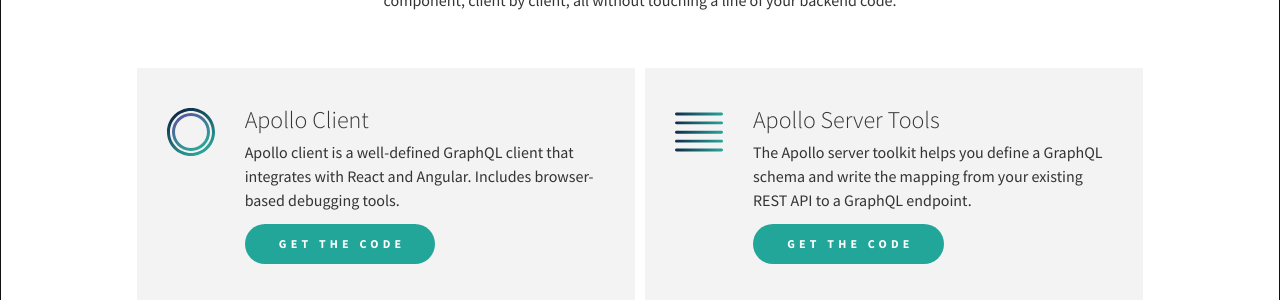
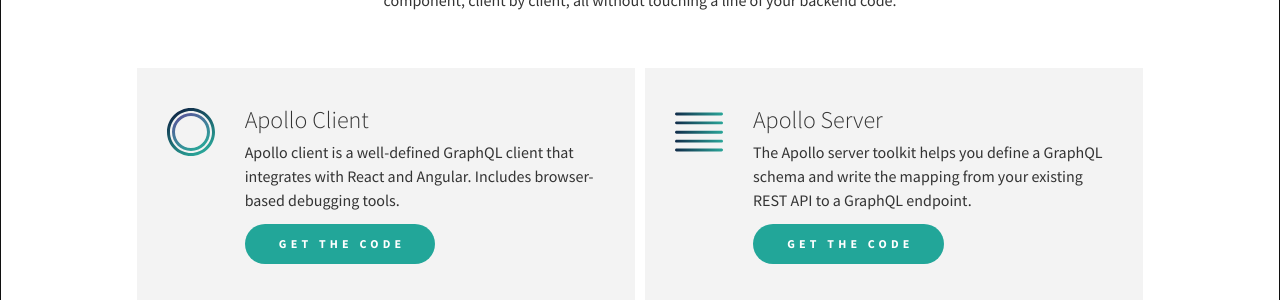
Before and after one commit to apollographql/apollo, a Jekyll site: the page built from index.html, in a window 1280 px wide. Shown: the part 1233-1533 px from the top of the page. Built offline with Jekyll 4.4.1, drawn with Linux system fonts in a browser that asks for light colours; some web fonts are replaced; comment, search, counter and statistics services are not loaded.

Commit message:
Change text to apollo server

```diff
--- a/index.html
+++ b/index.html
@@ -64,7 +64,7 @@
     <div class="feature-callout">
       <img src="img/logo-apollo-server.svg" class="image"/>
       <div class="meta">
-        <div class="title-highlight">Apollo Server Tools</div>
+        <div class="title-highlight">Apollo Server</div>
         <div class="desc-highlight">The Apollo server toolkit helps you define a GraphQL schema and write the mapping from your existing REST API to a GraphQL endpoint.</div>
         <a class="btn primary round" href="https://github.com/{{ site.github_username }}/graphql-tools" target="_blank">Get the code</a>
       </div>
```
